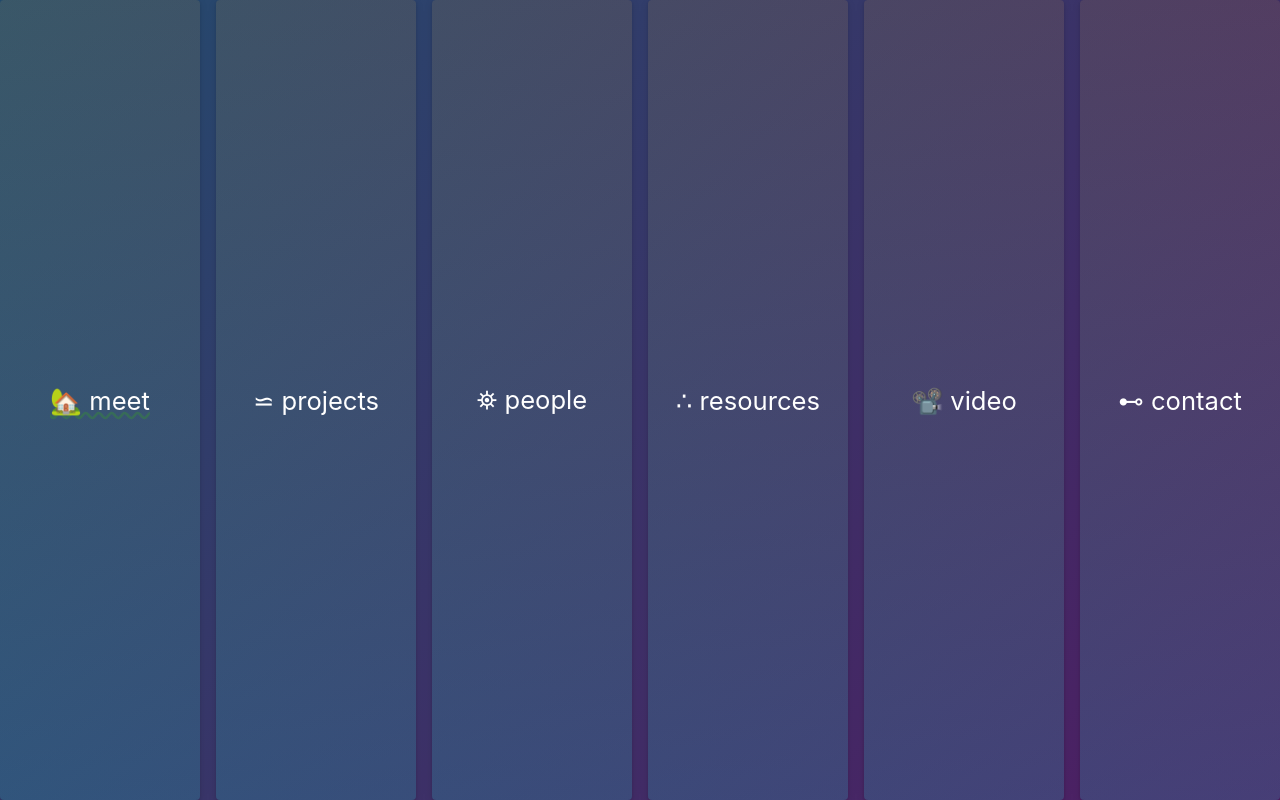
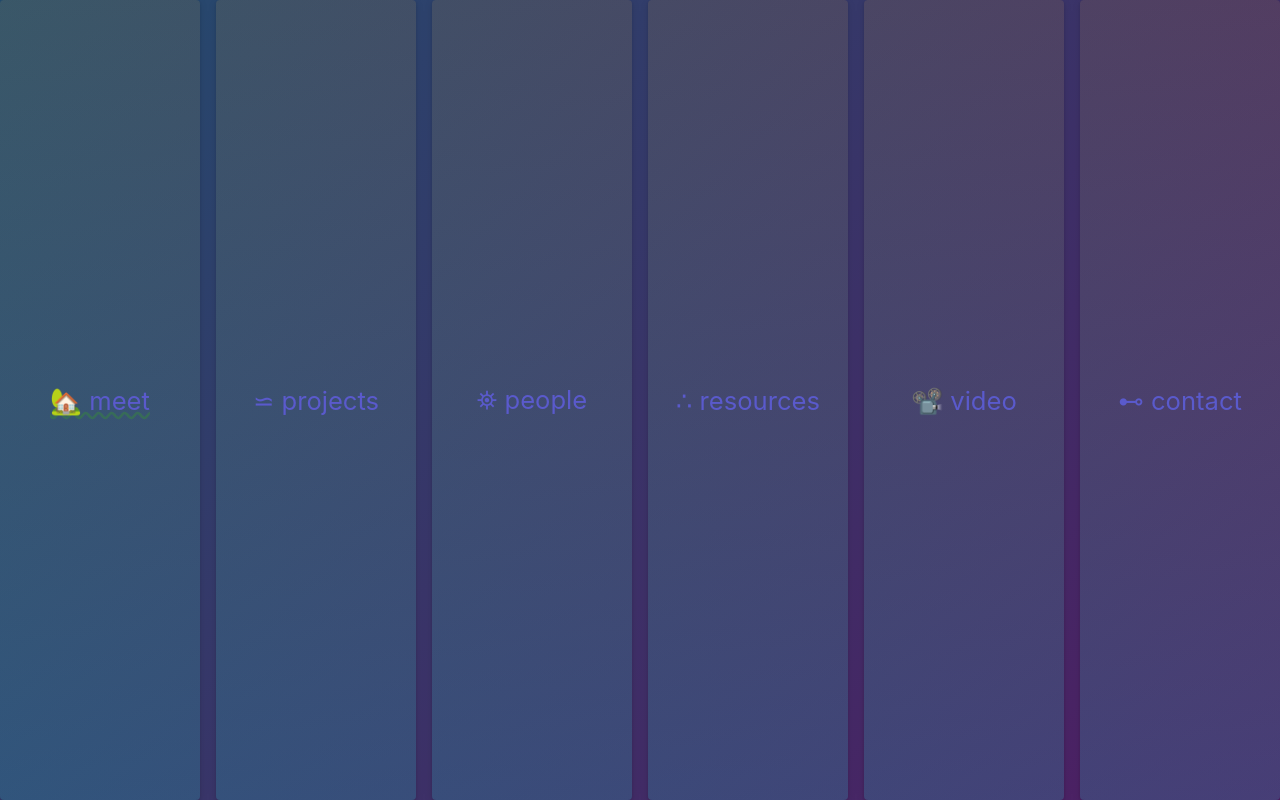
Before and after one commit to crowlsyong/NCW-Website, a plain HTML site: page index.html in a window 1280 px wide. Drawn offline with Linux system fonts and the light colour scheme.

Commit message:
Update basic-grid.css
another update, this should work?

```diff
--- a/basic-grid.css
+++ b/basic-grid.css
@@ -17,7 +17,7 @@
     background: rgb(63,94,251);
     background: linear-gradient(0deg, rgba(34,193,195,.2) 0%, rgba(253,187,45,.1) 100%);
     font-size: 2vw;
-    color: #fff;
+    color: rgb(90, 90, 204);
     box-shadow: rgba(3, 8, 20, 0.1) 0px 0.15rem 0.5rem, rgba(2, 8, 20, 0.1) 0px 0.075rem 0.175rem;
     height: 100%;
     width: 100%;
```
